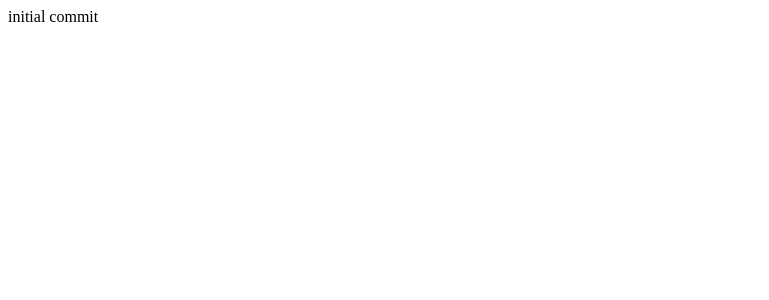
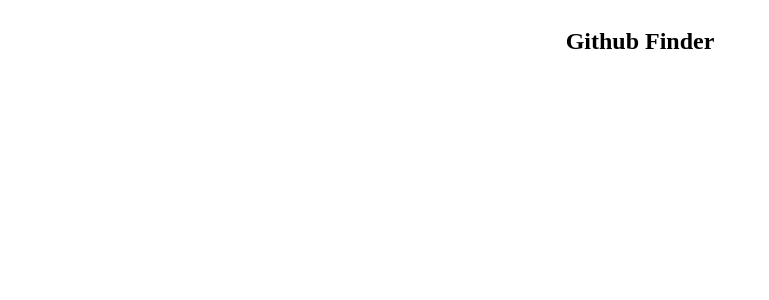
Before and after one commit to gajkomichal/git-finder, a React (Create React App) app: page / in a window 1280 px wide. Shown: the top 300 px of the page, without its empty margins (0-769 px from the left). Built offline with nearby package versions, Linux system fonts and the light colour scheme.

Commit message:
adding navbard

```diff
--- a/public/index.html
+++ b/public/index.html
@@ -3,11 +3,6 @@
   <head>
     <meta charset="utf-8" />
     <meta name="viewport" content="width=device-width, initial-scale=1" />
-
-    <link
-      rel="stylesheet"
-      href="https://use.fontawesome.com/releases/v5.8.2/css/all.css"
-    />
     <title>GitHub Finder</title>
   </head>
   <body>
--- a/src/App.js
+++ b/src/App.js
@@ -1,8 +1,13 @@
 import React, { Component } from 'react';
+import Navbar from './components/layout/Navbar';
 
 class App extends Component {
   render() {
-    return <div>initial commit</div>;
+    return (
+      <div className='App'>
+        <Navbar />
+      </div>
+    );
   }
 }
 
--- /dev/null
+++ b/src/components/layout/Navbar.js
@@ -0,0 +1,26 @@
+import React from 'react';
+import PropTypes from 'prop-types';
+
+const Navbar = ({ title }) => {
+  return (
+    <nav className='navbar' style={navStyle}>
+      <h1>{title}</h1>
+    </nav>
+  );
+};
+
+Navbar.defaultProps = {
+  title: 'Github Finder',
+};
+
+Navbar.propTypes = {
+  title: PropTypes.string.isRequired,
+};
+
+const navStyle = {
+  display: 'flex',
+  alignitems: 'center',
+  justifyContent: 'center',
+};
+
+export default Navbar;
```
Also changed, not shown: src/App.css (deleted).
